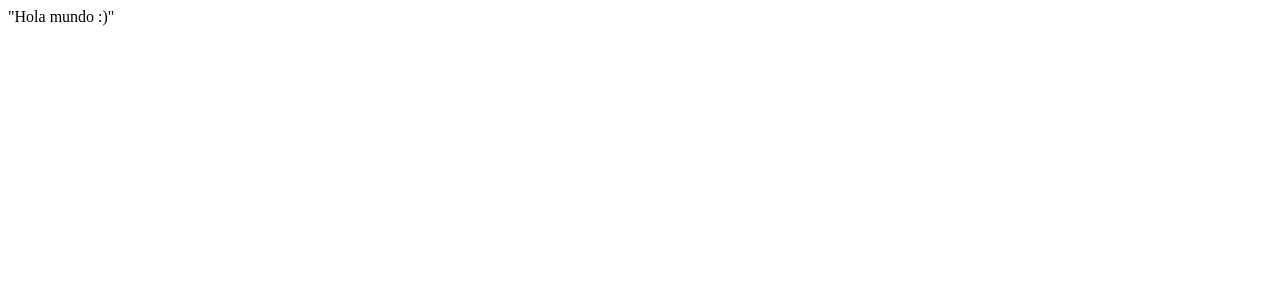
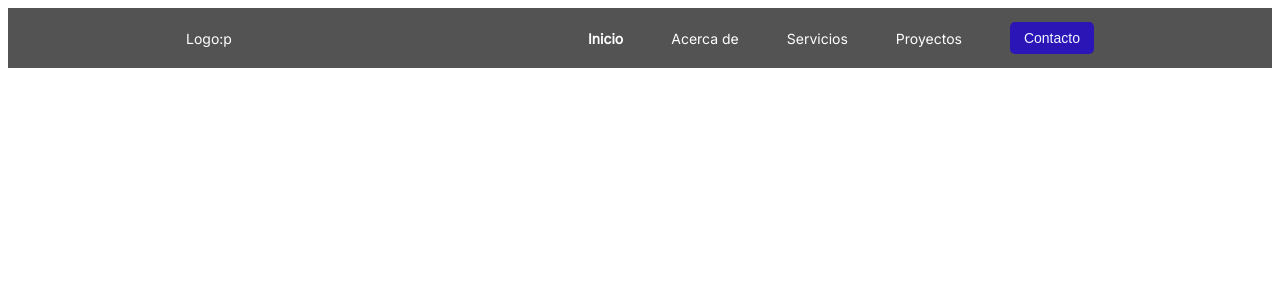
Before and after one commit to mordmora/portfolio-tecnosoluciones, a React (Vite) app: page / in a window 1280 px wide. Shown: the top 300 px of the page. Built offline with nearby package versions, Linux system fonts and the light colour scheme.

Commit message:
Layout del header terminado

```diff
--- a/package.json
+++ b/package.json
@@ -10,6 +10,7 @@
     "preview": "vite preview"
   },
   "dependencies": {
+    "@fontsource/inter": "^5.2.6",
     "react": "^19.1.0",
     "react-dom": "^19.1.0"
   },
--- a/src/App.tsx
+++ b/src/App.tsx
@@ -1,20 +1,14 @@
 import { useState } from 'react'
-import reactLogo from '@/assets/react.svg'
-import viteLogo from '/vite.svg'
+import "@fontsource/inter"
+
 import '@/styles/index.css'
 
-//Ejemplo
+import Navigation from '@/components/Navigation.tsx'
 
-function Greeting(){
-    return <>
-        <div>
-            "Hola mundo :)"
-        </div>
-    </>
+function App(){
+    return <Navigation/>
 }
 
-function App() {
-    return Greeting();
-}
+
 
 export default App
--- /dev/null
+++ b/src/components/ContactButton.tsx
@@ -0,0 +1,16 @@
+
+import "@/styles/components/ContactButton.css"
+
+interface Args {
+    title: String;
+}
+
+function ContactButton({title}: Args){
+    return <button className="contact-button">
+        {title}
+    </button>
+
+}
+
+
+export default ContactButton;
--- /dev/null
+++ b/src/components/Navigation.tsx
@@ -0,0 +1,37 @@
+
+import "@/styles/components/Navigation.css"
+import ContactButton from "@/components/ContactButton";
+
+
+
+function Navigation() {
+    return <header className="header">
+        <div className="header-container">
+            <div className="div-logo">
+                Logo:p
+            </div>
+            <nav className="nav">
+                <ul className="nav-list">
+                    <li className="nav-start-element">
+                        Inicio
+                    </li>
+                    <li>
+                        Acerca de
+                    </li>
+                    <li>
+                        Servicios
+                    </li>
+                    <li>
+                        Proyectos
+                    </li>
+                    <li>
+                        <ContactButton title="Contacto"></ContactButton>
+                    </li>
+                </ul>
+            </nav>
+        </div>
+    </header>
+}
+
+
+export default Navigation;
--- a/src/styles/App.css
+++ b/src/styles/App.css
@@ -0,0 +1,3 @@
+:root{
+    font-family: 'Inter';
+}
--- /dev/null
+++ b/src/styles/components/ContactButton.css
@@ -0,0 +1,12 @@
+.contact-button{
+    padding: 8px 14px;
+    font-size: 14px;
+    background-color: #2B15B6;
+    color: aliceblue;
+    border: none;
+    border-radius: 5px;
+}
+
+.contact-button:hover{
+    background-color: #aba0f1;
+}
--- /dev/null
+++ b/src/styles/components/Navigation.css
@@ -0,0 +1,28 @@
+.header {
+    background-color: transparent;
+    font-size: 14px;
+    padding: 0%;
+    background-color: rgb(83, 83, 83);
+    color: #FFFFFF;
+}
+
+.nav-list {
+    display: flex;
+    list-style-type: none;
+    align-items: center;
+    justify-content: center;
+    padding: 0%;
+    gap: 3rem;
+}
+
+.nav-start-element {
+    font-weight: bold;
+
+}
+
+.header-container {
+    display: flex;
+    justify-content: space-around;
+    align-items: center;
+    margin: 0 auto;
+}
```
Also changed, not shown: 1 other file (tests, documents, lock files or other folders).
